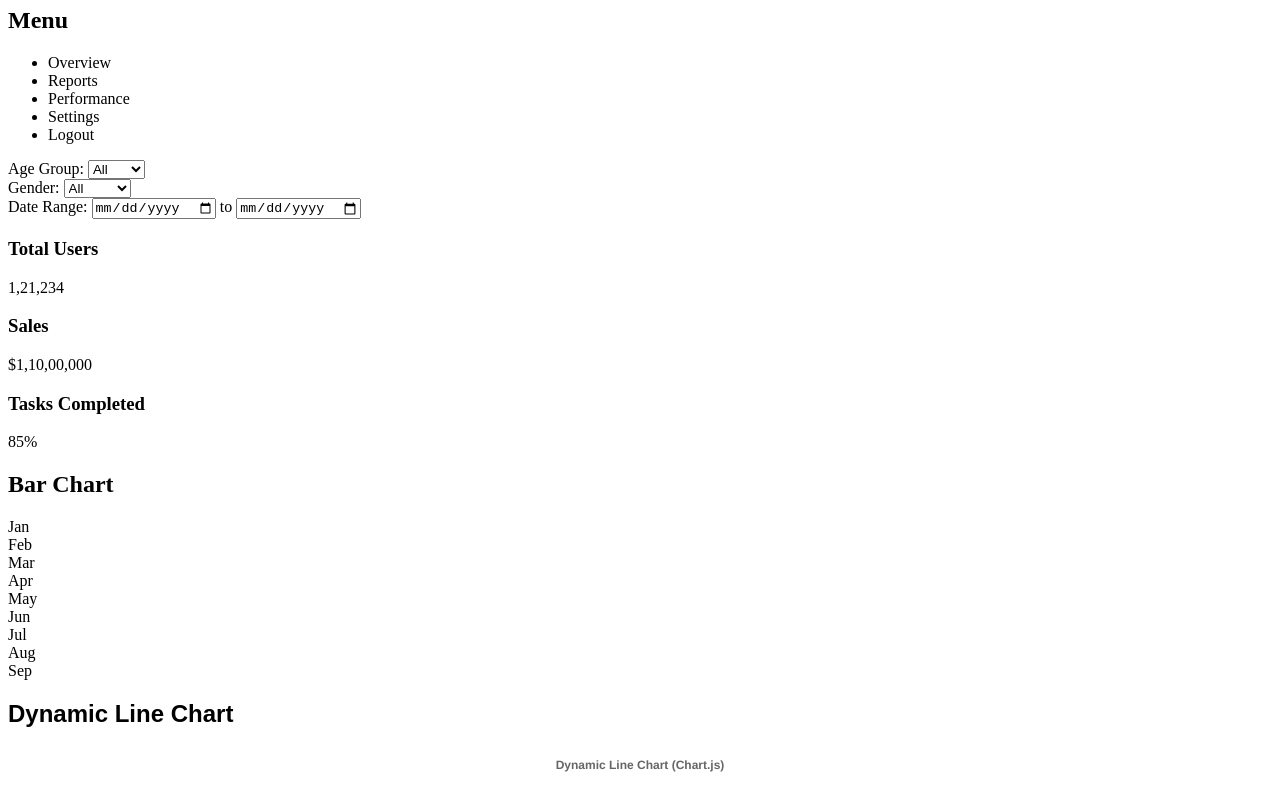
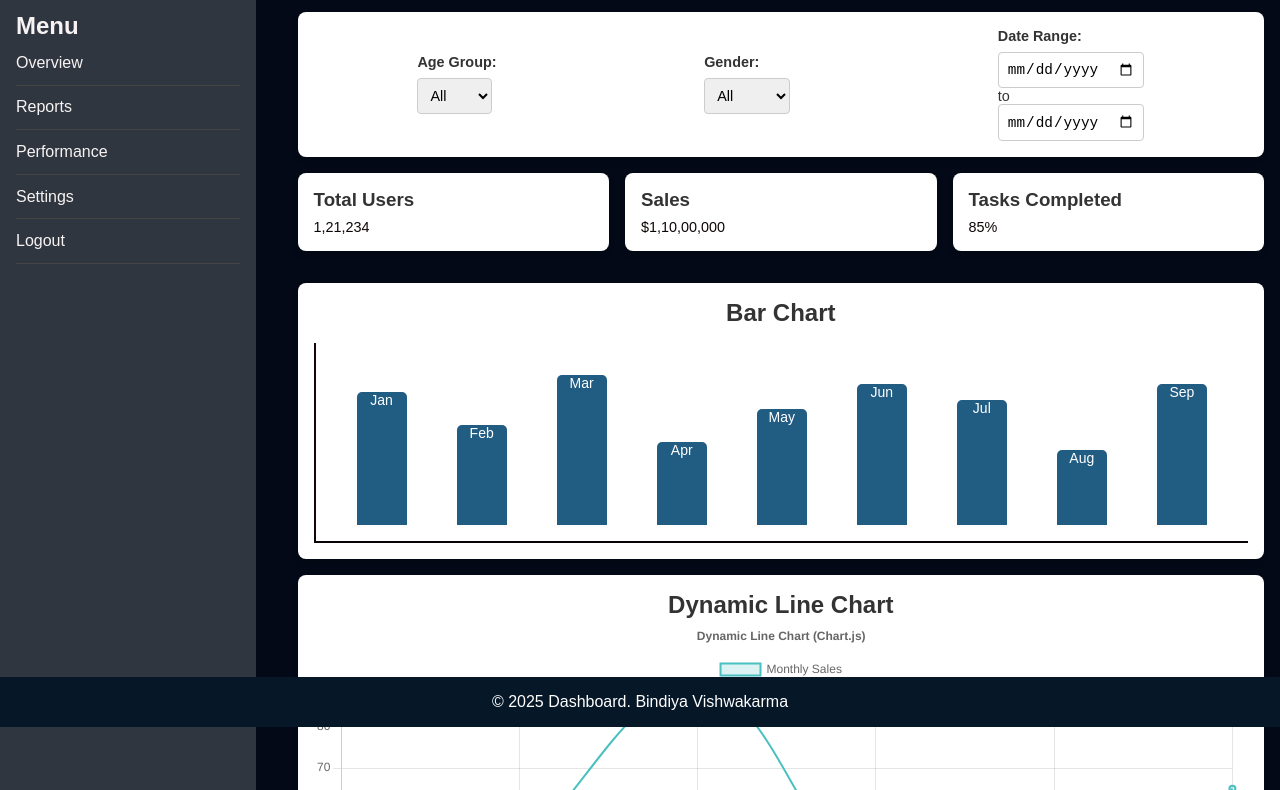
Before and after one commit to BindiyaVishwakarma/Data, a plain HTML site: page line.html in a window 1280 px wide. Shown: the part 73-863 px from the top of the page. Drawn offline with nearby package versions, Linux system fonts and the light colour scheme.

Commit message:
Update and rename index.html to line.html

```diff
--- a/index.html
+++ b/line.html
@@ -4,7 +4,7 @@
   <meta charset="UTF-8">
   <meta name="viewport" content="width=device-width, initial-scale=1.0">
   <title>Dashboard with Chart</title>
-  <link rel="stylesheet" href="style.css">
+  <link rel="stylesheet" href="line.css">
 </head>
 <body>
   <header>
```
